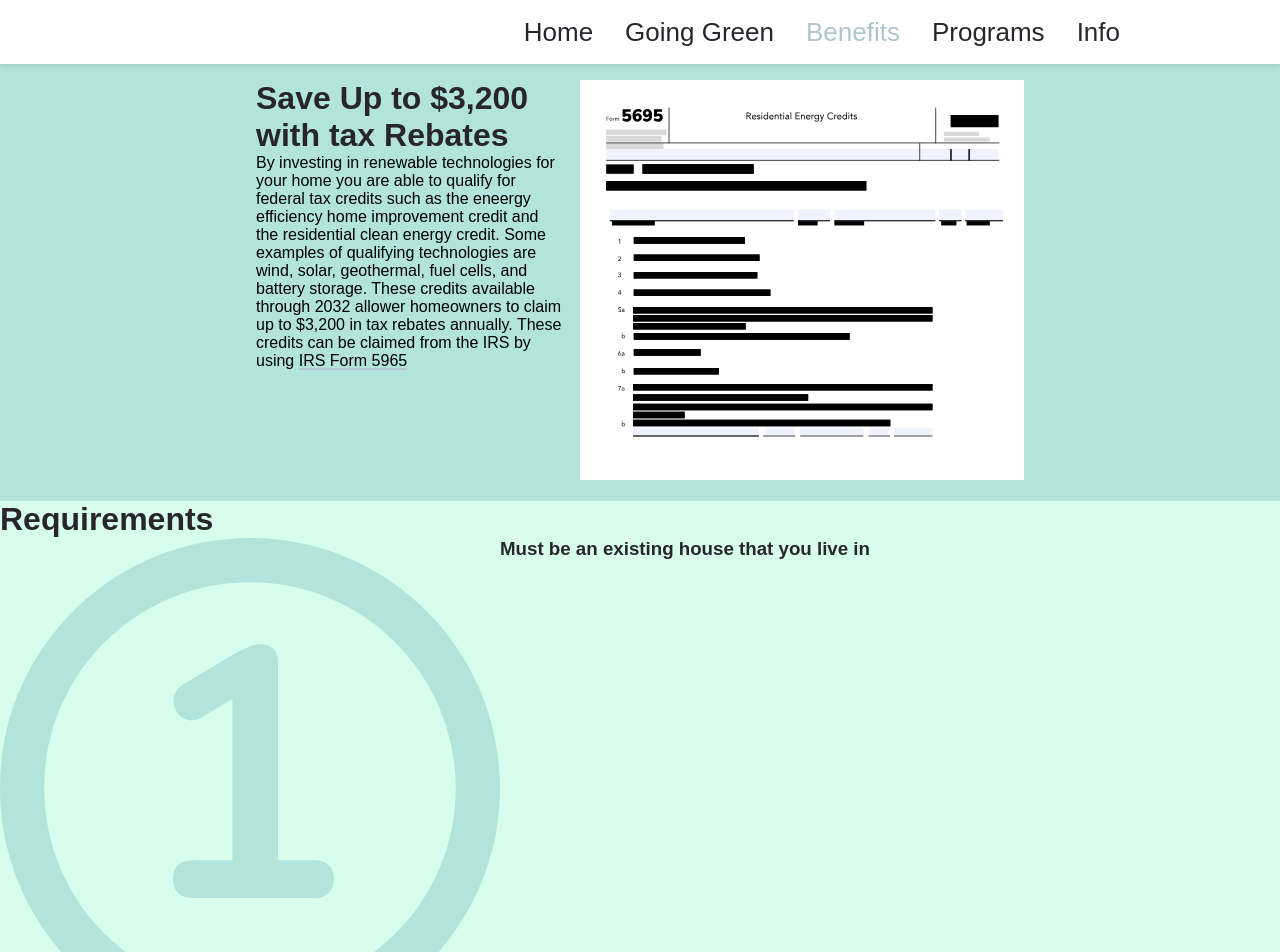
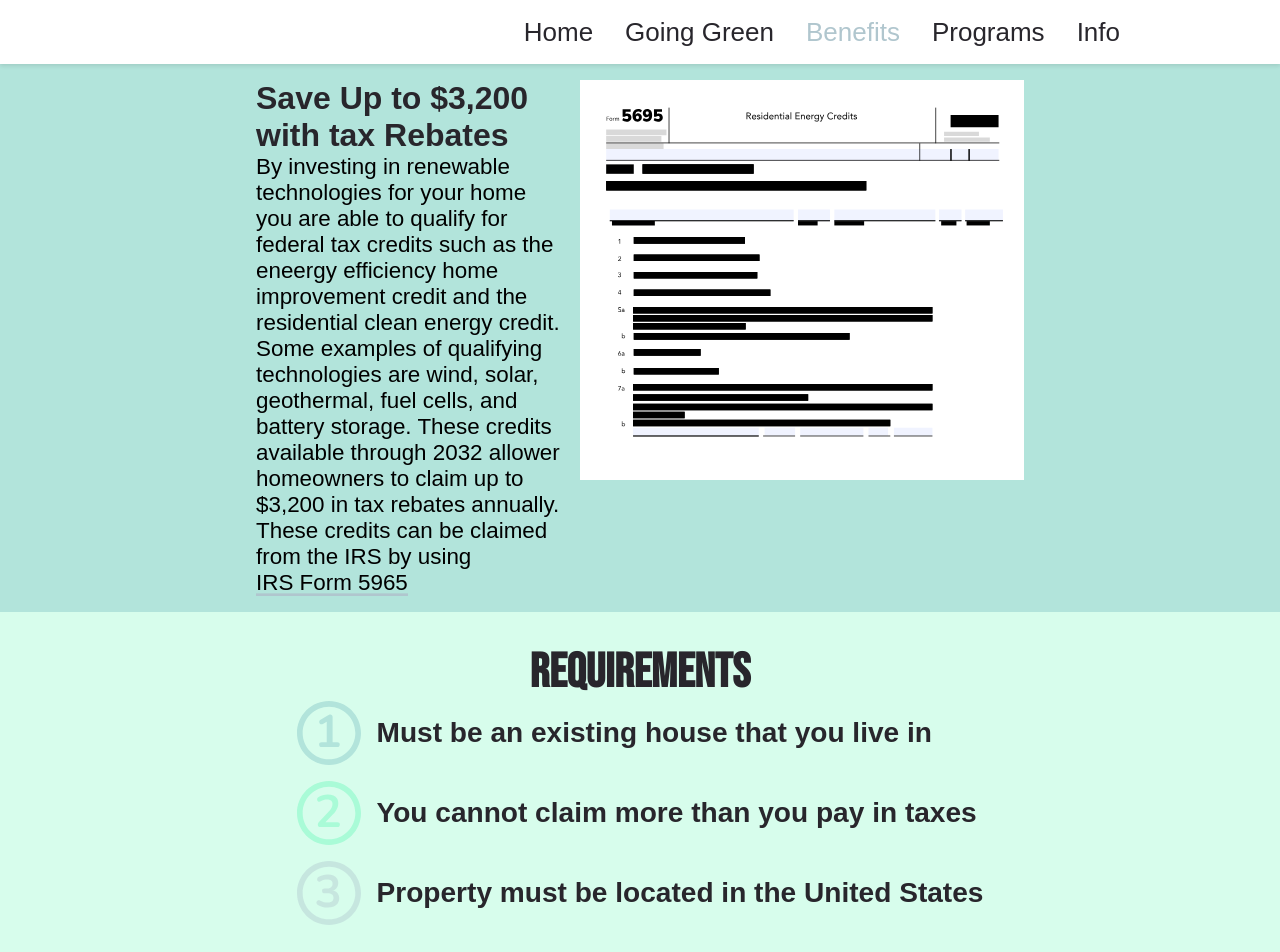
Before and after one commit to Booklover997/webmaster, a React (Create React App) app: page /benefits in a window 1280 px wide. Shown: the top 952 px of the page. Built offline with nearby package versions, Linux system fonts and the light colour scheme; a web font is replaced by a local one.

Commit message:
Styled the requirements section of the benefits page

```diff
--- a/src/pages/Benefits.jsx
+++ b/src/pages/Benefits.jsx
@@ -8,7 +8,7 @@ export default function Benefits() {
     <>
       <Nav />
       <div class="taxContainer">
-        <div>
+        <div class="textSection">
     <h1 class="taxTitle">Save Up to $3,200 with tax Rebates</h1>
     <p>By investing in renewable technologies for your home you are able to qualify for federal tax credits such as the eneergy efficiency home improvement credit and the residential clean energy credit. Some examples of qualifying technologies are wind, solar, geothermal, fuel cells, and battery storage. These credits available through 2032 allower homeowners to claim up to $3,200 in tax rebates annually. These credits can be claimed from the IRS by using <a href="https://www.irs.gov/pub/irs-pdf/f5695.pdf" class="link">IRS Form 5965</a>
 </p>
@@ -17,10 +17,11 @@ export default function Benefits() {
     </div>
     <div class="requirementsContainer">
       <h1>Requirements</h1>
+      <div class="bullets">
       <div class="bullet"><img class="bulletImg" src="1.svg"></img><h3>Must be an existing house that you live in</h3></div>
       <div class="bullet"><img class="bulletImg" src="2.svg"></img><h3>You cannot claim more than you pay in taxes</h3></div>
-      <div class="bullet"><img class="bulletImg" src="3.svg"></img><h3>This is specifically related to United States properyd</h3></div>
-
+      <div class="bullet"><img class="bulletImg" src="3.svg"></img><h3>Property must be located in the United States</h3></div>
+      </div>
     </div>
     <Footer/>
     </>
--- a/src/pages/css/benefits.css
+++ b/src/pages/css/benefits.css
@@ -15,7 +15,7 @@ p{
     font-family: var(--normal);
 }
 .taxContainer .link, p{
-    font-size:16px;
+    font-size:1.4rem;
     color:var(--bBlack);
     margin:0;
 }
@@ -25,10 +25,36 @@ p{
 .requirementsContainer{
     display: flex;
     flex-direction: column;
+    align-items: center;
+    padding:2rem 0rem;
+}
+.requirementsContainer h1{
+    font-size:3rem;
+    font-family: var(--bebas);
 }
 .requirementsContainer>*{
     font-family: var(--normal);
+
 }
 .bullet{
     display:flex;
+    height:4rem;
+    align-items: center;
+    font-size:1.5rem;
 }
+.bullets{
+    gap:1rem;
+    display:flex;
+    flex-direction: column;
+    align-items: start;
+}
+.bulletImg{
+    height:100%;
+    margin-right:1rem;
+
+}
+.textSection{
+    display:flex;
+    flex-direction: column;
+    justify-content: center;
+}
```
